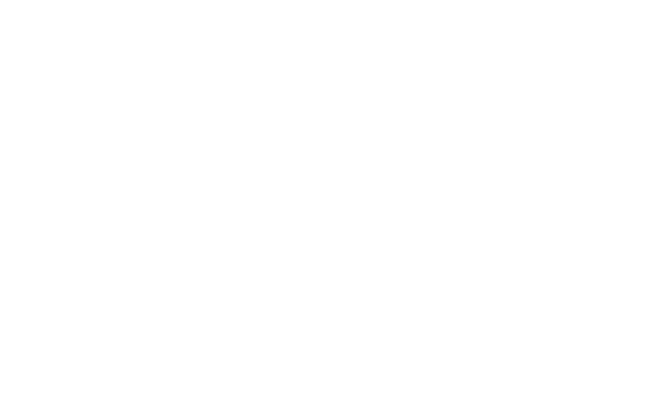
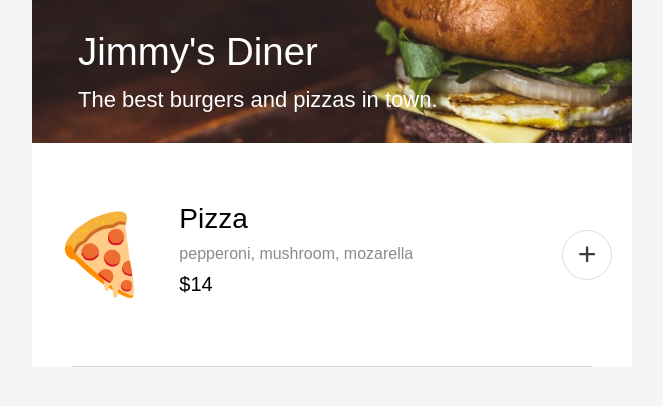
Before and after one commit to coolnormal23/mock-restaurant-app, a website built with Vite: page index.html in a window 1280 px wide. Shown: the whole page, without its empty margins (308-971 px from the left). Built offline with nearby package versions, Linux system fonts and the light colour scheme; a web font is replaced by a local one.

Commit message:
layout complete

```diff
--- a/index.css
+++ b/index.css
@@ -1,3 +1,100 @@
+/* Formatting */
 body {
     margin: 0;
+    font-family: 'Smythe', sans-serif;
+    font-weight: 300;
+    background-color: whitesmoke;
 }
+
+main {
+    background-color: white;
+    width: 600px;
+}
+
+header {
+    background-image: url("img/header.png");
+    background-size: cover;
+    width: 600px;
+    display: flex;
+    flex-direction: column;
+    color: white;
+    padding: 30px 0;
+}
+
+#container {
+    display: flex;
+    flex-direction: column;
+    justify-content: center;
+    align-items: center;
+}
+
+/* Typography */
+
+header h1,
+header h3 {
+    margin-left: 46px;
+}
+
+header h1 {
+    font-size: 2.4rem;
+}
+
+header h3 {
+    font-size: 1.375rem;
+    margin-top: 13px;
+}
+
+h1, h2, h3, h4, h5, p {
+    font-weight: 300;
+    margin: 0px;
+}
+
+/* Menu styling */
+.item-container {
+    display: flex;
+    flex-direction: row;
+    align-items: center;
+    margin: 20px;
+    padding: 40px 0px;
+    border-bottom: 1px;
+}
+
+.item-emoji {
+    font-size: 4.875rem;
+    margin-right: 30px;
+}
+
+.item-name {
+    font-size: 1.75rem;
+}
+
+.item-ingredients {
+    font-size: 1rem;
+    color: #8B8B8B;
+}
+
+.item-button {
+    margin-left: auto;
+    color: #3C3C3C;
+    font-size: 2rem;
+    font-weight: 300;
+    background-color: white;
+    border: 1.5px solid #DEDEDE;
+    border-radius: 50%;
+    width: 50px;
+    height: 50px;
+}
+
+.item-text p {
+    margin: 10px 0px;
+}
+
+.item-price {
+    font-size: 1.25rem;
+}
+
+.bottom-border {
+    height: 1px;
+    background-color: #D2D2D2;
+    margin: 0px 40px;
+}
--- a/index.html
+++ b/index.html
@@ -1,8 +1,34 @@
 <html>
     <head>
+       <link rel="preconnect" href="https://fonts.googleapis.com">
+       <link rel="preconnect" href="https://fonts.gstatic.com" crossorigin>
+       <link href="https://fonts.googleapis.com/css2?family=Smythe&display=swap" rel="stylesheet">
        <link rel="stylesheet" href="index.css">
+       <title>Jimmy's Diner</title>
     </head>
     <body>
-	<script src="index.js"></script>
+        <div id="container">
+            <header>
+                <h1>Jimmy's Diner</h1>
+                <h3>The best burgers and pizzas in town.</h3>
+            </header>
+            <main>
+                <div class="item">
+                    <div class="item-container">
+                        <p class="item-emoji">🍕</p>
+                        <div class="item-text">
+                            <h4 class="item-name">Pizza</h4>
+                            <p class="item-ingredients">pepperoni, mushroom, mozarella</p>
+                            <p class="item-price">$14</p>
+                        </div>
+                        <button class="item-button">
+                            +
+                        </button>
+                    </div>
+                    <div class="bottom-border"></div>
+                </div>
+            </main>
+        </div>
+	    <script src="index.js" type="module"></script>
     </body>
 </html>
```
Also changed, not shown: img/header.png (added).
